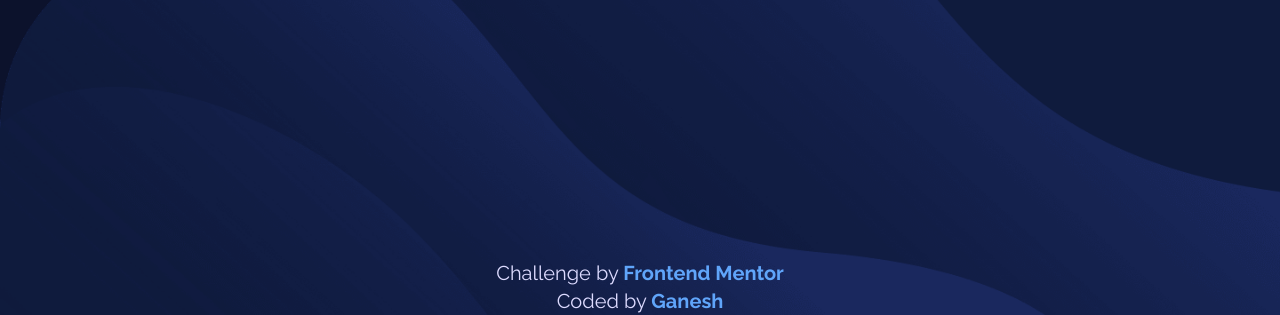
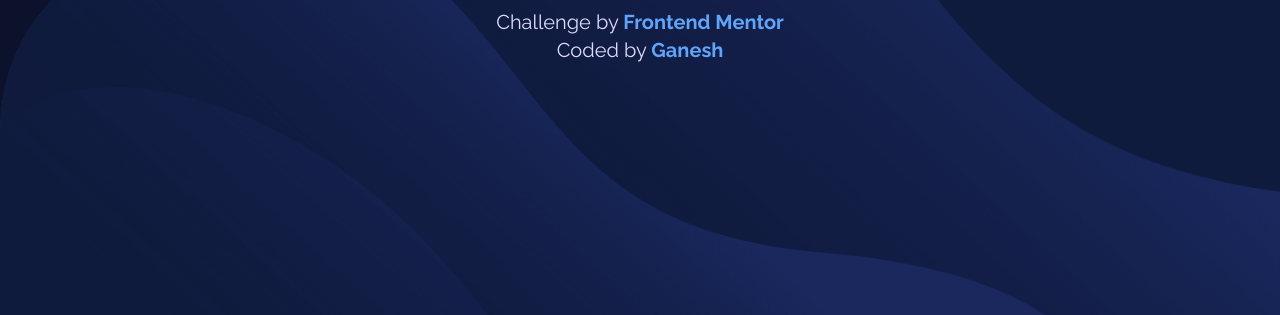
Before and after one commit to Ganesh-G0/fyloDataStorage, a plain HTML site: page index.html in a window 1280 px wide. Shown: the part 485-800 px from the top of the page. Drawn offline with nearby package versions, Linux system fonts and the light colour scheme.

Commit message:
Update index.html

```diff
--- a/index.html
+++ b/index.html
@@ -89,7 +89,7 @@ bg-no-repeat bg-contain md:bg-desktopBg md:bg-bottom md:text-left ">
     </div>
   </div>
 </main>
-<footer class="text-center md:text-xl mt-[5rem] fixed bottom-0">Challenge by
+<footer class="text-center md:text-xl mt-[5rem]">Challenge by
   <a href="https://www.frontendmentor.io?ref=challenge" target="_blank" class="text-blue-400 font-bold">Frontend Mentor</a>
   <br>Coded by
   <a href="https://www.frontendmentor.io/profile/Ganesh-G0" target="_blank" class="text-blue-400 font-bold">Ganesh</a>
```
